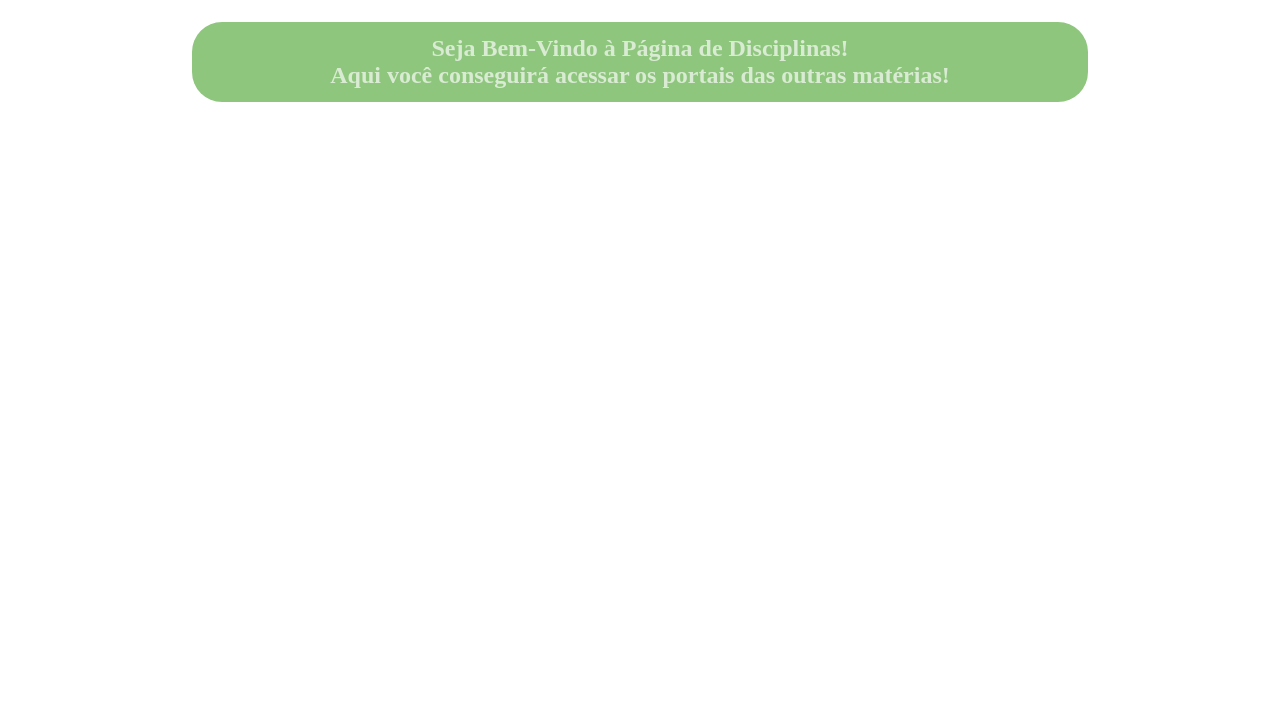
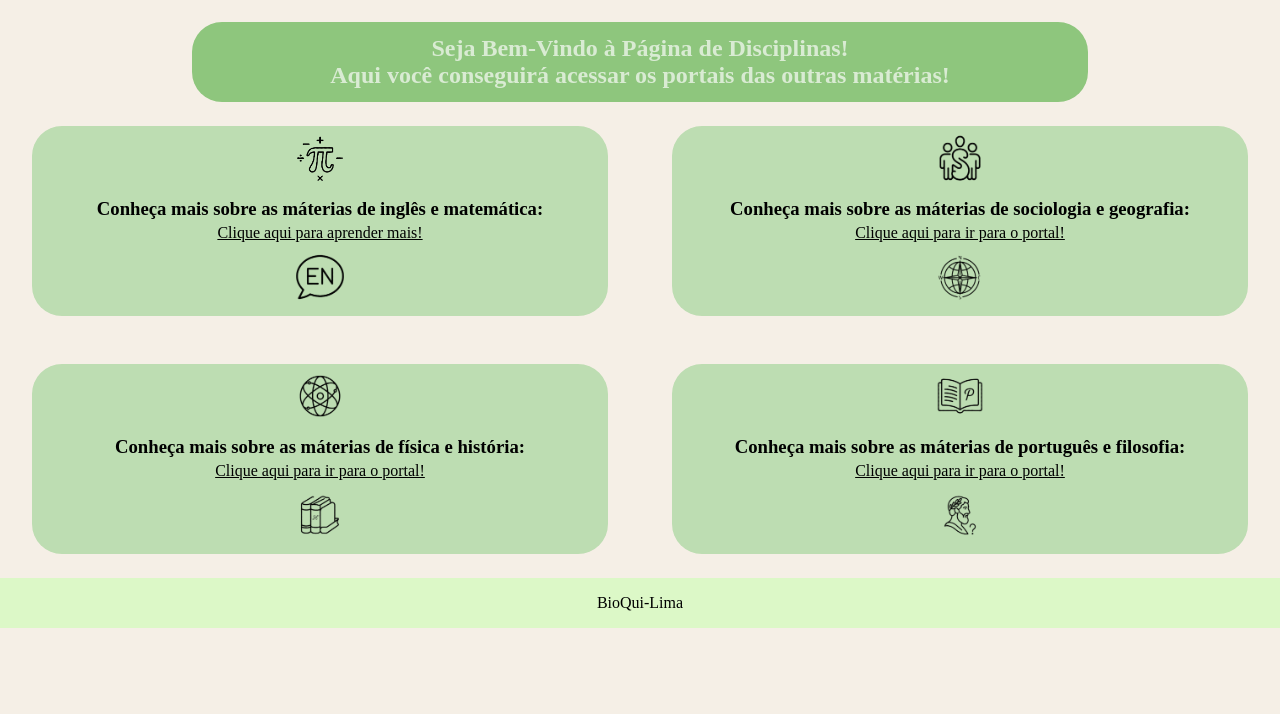
Before and after one commit to Augusto726/projetoBioQui, a plain HTML site: page pages/disciplinas.html in a window 1280 px wide. Shown: the part 86-800 px from the top of the page. Drawn offline with Linux system fonts and the light colour scheme.

Commit message:
feat: adiciona cards à página de disciplinas

```diff
--- a/css/disciplinas.css
+++ b/css/disciplinas.css
@@ -21,6 +21,10 @@ header a{
     align-items: center;
 }
 
+body {
+    background-color: #F5EFE6;
+}
+
 #logo img{
     width:50%;
     height:100%;
@@ -38,7 +42,6 @@ font-size: x-large;
 }
 
 main{
-    background-color:white;
     margin-top: 3%;
 }
 
@@ -51,3 +54,37 @@ main{
     border-radius: 30px;
     padding: 1%;
 }
+
+.cards{
+    color: black;
+    background-color:#BDDDB2;
+    text-align: center;
+    width: 45%;
+    margin-left: auto;
+    margin-right: auto;
+    border-radius: 30px;
+    margin-top: 1.5rem;
+    line-height: 1.5rem;
+    margin-bottom: 1.5rem;
+}
+
+a {
+    color: black;
+}
+
+#disciplinas {
+    display: flex;
+    flex-wrap: wrap;
+}
+
+#disciplinas img {
+    width:5rem;
+    height:4rem;
+    object-fit: cover;
+}
+
+footer{
+    background-color:  rgb(220, 248, 199);
+    padding: 1rem;
+    text-align: center;
+}
--- a/pages/disciplinas.html
+++ b/pages/disciplinas.html
@@ -26,6 +26,43 @@
             <h1>Seja Bem-Vindo à Página de Disciplinas!</h1>
             <h2>Aqui você conseguirá acessar os portais das outras matérias!</h2>
             </section>
+            <section id="disciplinas">
+                <section class="cards">
+                    <img src="../assets/img/mat.png" alt="simbolo de matemática">
+                    <article>
+                    <h3>Conheça mais sobre as máterias de inglês e matemática:</h3>
+                    <a href="https://www.google.com/?hl=pt_BR">Clique aqui para aprender mais!</a>
+                    </article>
+                    <img src="../assets/img/ing.png" alt="simbolo de inglês">
+                </section>
+                    <section class="cards">
+                    <img src="../assets/img/sociologia.png" alt="simbolo de sociologia">
+                        <article>
+                                <h3>Conheça mais sobre as máterias de sociologia e geografia:</h3>
+                                <a href="https://www.google.com/?hl=pt_BR">Clique aqui para ir para o portal!</a>
+                        </article>
+                    <img src="../assets/img/geo.png" alt="simbolo de geografia">
+                    </section>
+                        <section class="cards">
+                            <img src="../assets/img/fisica.png" alt="simbolo de física">
+                                <article>
+                                    <h3>Conheça mais sobre as máterias de física e história:</h3>
+                                    <a href="https://www.google.com/?hl=pt_BR">Clique aqui para ir para o portal!</a>
+                                </article>
+                        <img src="../assets/img/his.png" alt="simbolo de história">
+                </section>
+                    <section class="cards">
+                        <img src="../assets/img/port.png" alt="simbolo de português">
+                            <article>
+                                <h3>Conheça mais sobre as máterias de português e filosofia:</h3>
+                                <a href="https://www.google.com/?hl=pt_BR">Clique aqui para ir para o portal!</a>
+                            </article>
+                        <img src="../assets/img/filo.png" alt="simbolo de filosofia">
+                </section>
+            </section>
         </main>
+        <footer>
+            <p>BioQui-Lima</p>
+        </footer>
     </body>
 </html>
```
Also changed, not shown: assets/img/filo.png (added), assets/img/fisica.png (added), assets/img/geo.png (added), assets/img/his.png (added), assets/img/ing.png (added), assets/img/mat.png (added), assets/img/port.png (added), assets/img/sociologia.png (added).
